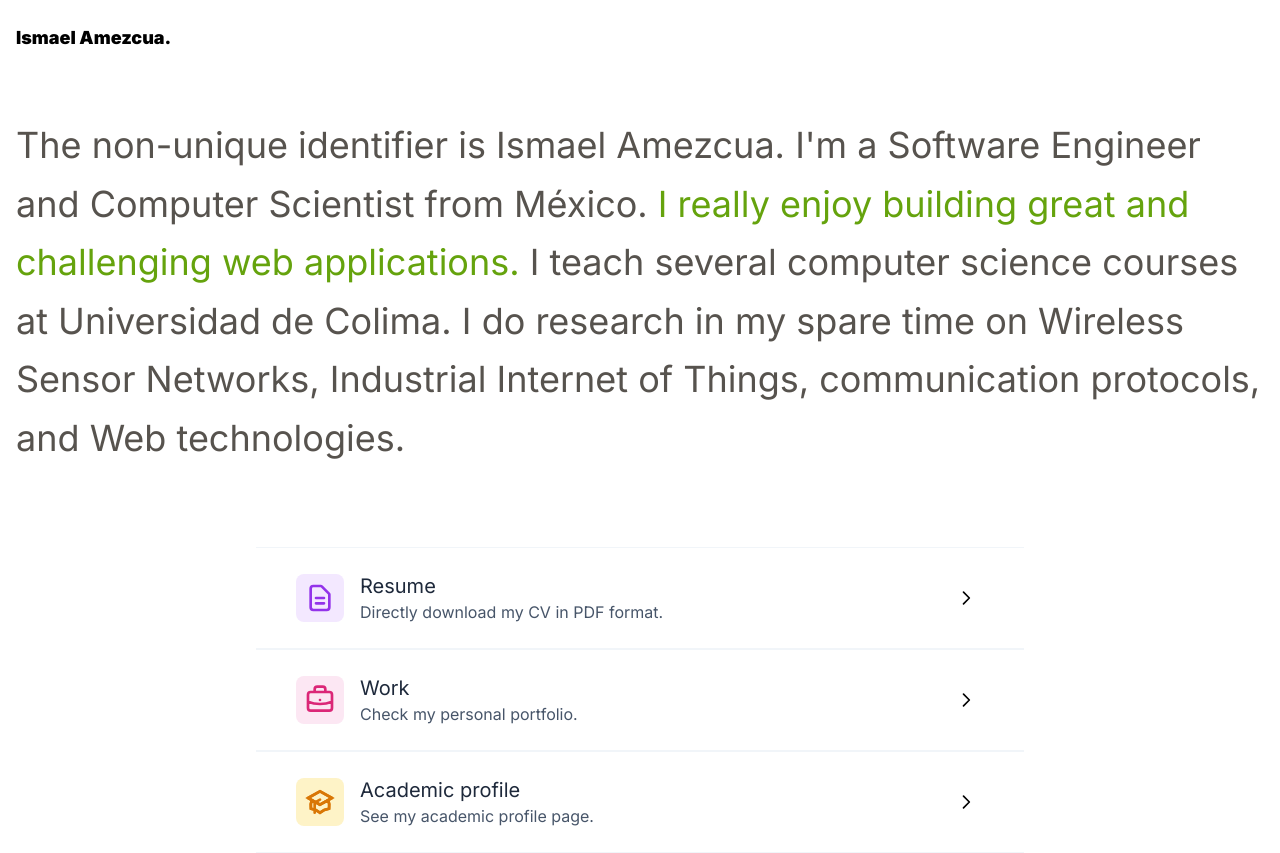
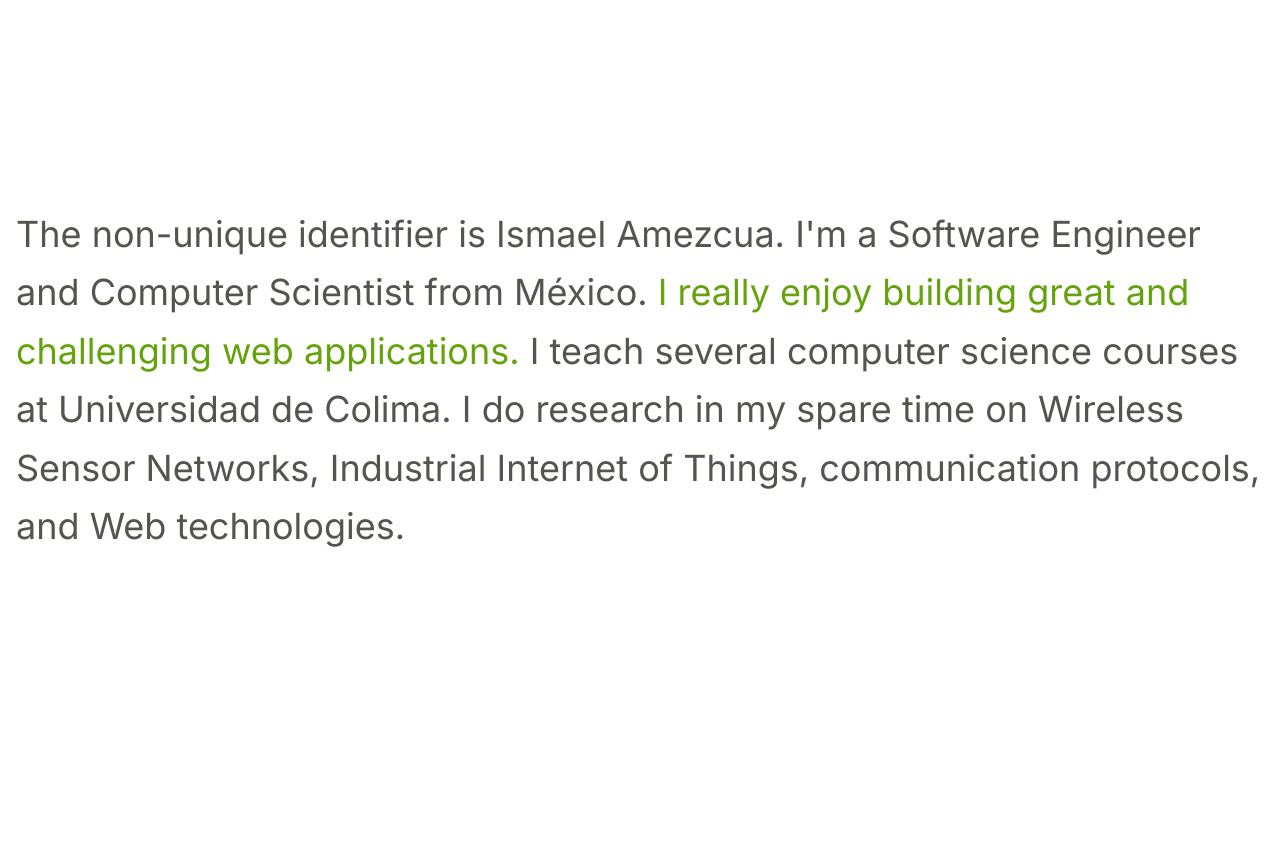
Before and after one commit to ismaelamezcua/ismaelamezcua-com, a Next.js app: page / in a window 1280 px wide. After the commit the page ends 800 px from the top, so only its background shows below. Built offline with nearby package versions, Linux system fonts and the light colour scheme.

Commit message:
feat: refactor landing page

```diff
--- a/components/Menu.tsx
+++ /dev/null
@@ -1,64 +0,0 @@
-import { FC, ReactElement } from 'react';
-import Link from 'next/link';
-import {
-  DocumentTextIcon,
-  BriefcaseIcon,
-  AcademicCapIcon,
-  ChevronRightIcon,
-} from '@heroicons/react/outline';
-
-const Menu: FC = (): ReactElement => {
-  const menuEntries = [
-    {
-      label: 'Resume',
-      description: 'Directly download my CV in PDF format.',
-      icon: <DocumentTextIcon className="w-8 h-8" />,
-      href: '/iav-resume.pdf',
-      textColor: 'text-purple-600',
-      bgColor: 'bg-purple-100',
-    },
-    {
-      label: 'Work',
-      description: 'Check my personal portfolio.',
-      icon: <BriefcaseIcon className="w-8 h-8" />,
-      href: '/work',
-      textColor: 'text-pink-600',
-      bgColor: 'bg-pink-100',
-     },
-    {
-      label: 'Academic profile',
-      description: 'See my academic profile page.',
-      icon: <AcademicCapIcon className="w- h-8" />,
-      href: '/academic-profile',
-      textColor: 'text-amber-600',
-      bgColor: 'bg-amber-100',
-     },
-  ];
-
-  return (
-    <div className="container mx-auto lg:max-w-3xl">
-      {menuEntries.map(({ label, description, icon, href, textColor, bgColor }, index) => (
-        <Link key={index} href={href}>
-          <a>
-            <div className="flex flex-row p-6 group first:border-t border-b border-slate-100 hover:bg-slate-50 items-center">
-              <div className={`p-2 mx-4 rounded-lg ${textColor} ${bgColor}`}>
-                {icon}
-              </div>
-
-              <div className="grow">
-                <p className={`lg:text-xl text-slate-800`}>{label}</p>
-                <p className="text-slate-600">{description}</p>
-              </div>
-
-              <div className="px-6">
-                <ChevronRightIcon className="w-5 h-5" />
-              </div>
-            </div>
-          </a>
-        </Link>
-      ))}
-    </div>
-  );
-}
-
-export default Menu;
--- a/pages/index.tsx
+++ b/pages/index.tsx
@@ -1,60 +1,48 @@
 import type { NextPage } from 'next';
 import Link from 'next/link';
 import { motion } from 'framer-motion';
-import Menu from '../components/Menu';
 
 const Home: NextPage = () => {
   return (
-    <>
-      <motion.nav
-        initial={{ opacity: 0 }}
-        animate={{ opacity: 1 }}
-        transition={{ duration: 1 }}
-        className="container mx-auto px-4 py-6"
-      >
-        <Link href="/">
-          <a>
-            <h2 className="font-semibold text-lg">Ismael Amezcua.</h2>
-          </a>
-        </Link>
-      </motion.nav>
-
-      <section className="flex flex-col">
+    <div className="container mx-auto h-screen flex items-center">
       <motion.div
         initial={{ opacity: 0 }}
         animate={{ opacity: 1 }}
-          transition={{ duration: 1, delay: 0.8 }}
+        transition={{ duration: 1, delay: 0.5 }}
         className="container mx-auto px-4 py-10 mb-10"
       >
         <h1 className="text-2xl leading-relaxed lg:leading-relaxed text-stone-600 cursor-pointer lg:text-4xl">
           <span className="hover:text-red-600 delay-100 ease-linear transition-colors">
             The non-unique identifier is Ismael Amezcua.{` `}
           </span>
+          <a href="/iav-resume.pdf" download>
             <span className="hover:text-amber-600 delay-100 ease-linear transition-colors">
               I&apos;m a Software Engineer and Computer Scientist from M&eacute;xico.{` `}
             </span>
+          </a>
+          <a>
+            <Link href="/work">
               <span className="text-lime-600 hover:text-lime-700 delay-100 ease-linear transition-colors">
                 I really enjoy building great and challenging web applications.{` `}
               </span>
+            </Link>
+          </a>
+          <a href="//www.ucol.mx" target="_blank">
             <span className="hover:text-emerald-600 delay-100 ease-linear transition-colors">
               I teach several computer science courses at Universidad de Colima.{` `}
             </span>
+          </a>
+          <a>
+            <Link href="/research">
               <span className="hover:text-cyan-600 delay-100 ease-linear transition-colors">
                 I do research in my spare time on Wireless Sensor Networks, Industrial Internet of Things, communication protocols, and Web technologies.{` `}
               </span>
+            </Link>
+          </a>
         </h1>
       </motion.div>
-
-        <motion.div
-          initial={{ opacity: 0 }}
-          animate={{ opacity: 1 }}
-          transition={{ duration: 1, delay: 1.6 }}
-        >
-          <Menu />
-        </motion.div>
-      </section>
-    </>
-  )
+    </div>
+  );
 };
 
 export default Home;
```
Also changed, not shown: lib/menuEntries.ts (deleted, +0 -18 lines). Lines whose indentation alone changed are shown as unchanged.
